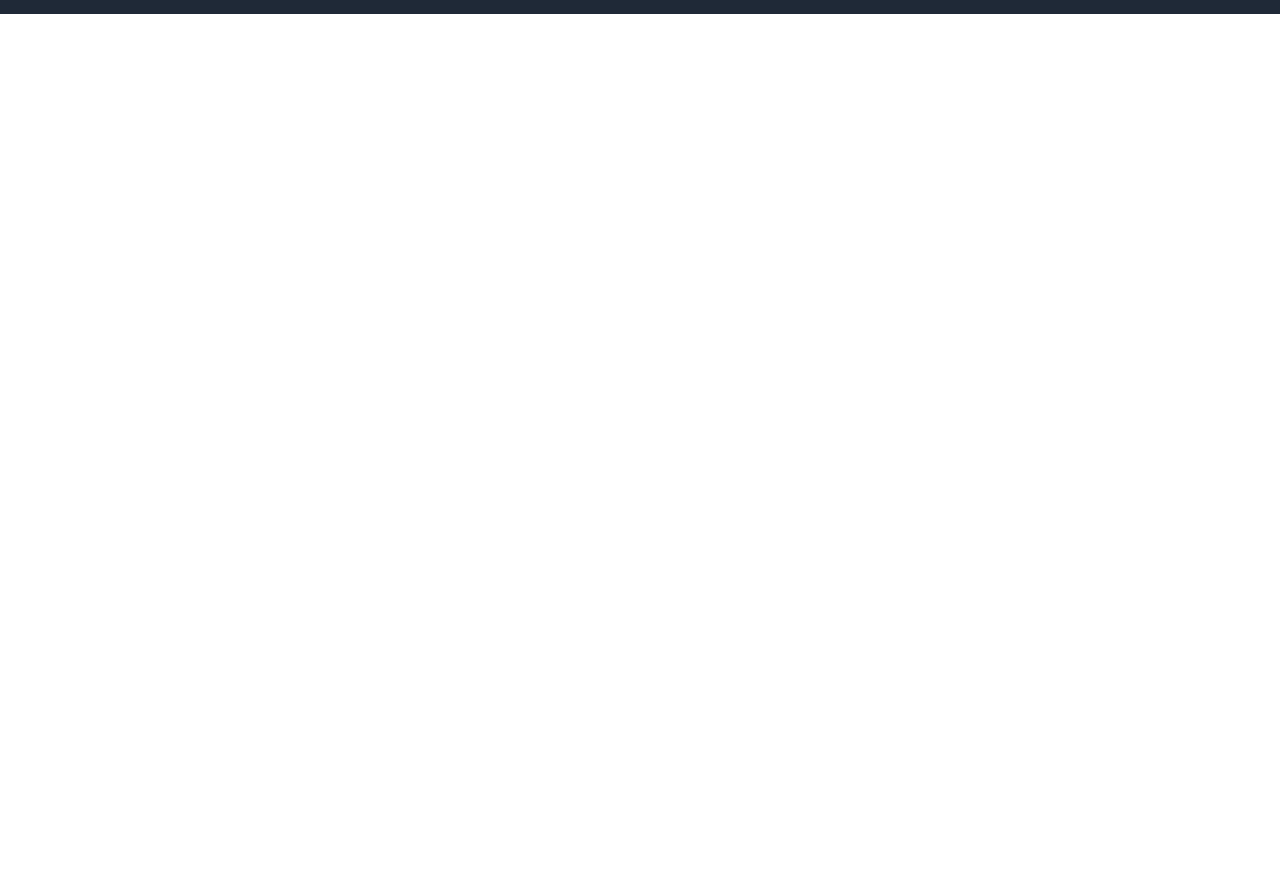
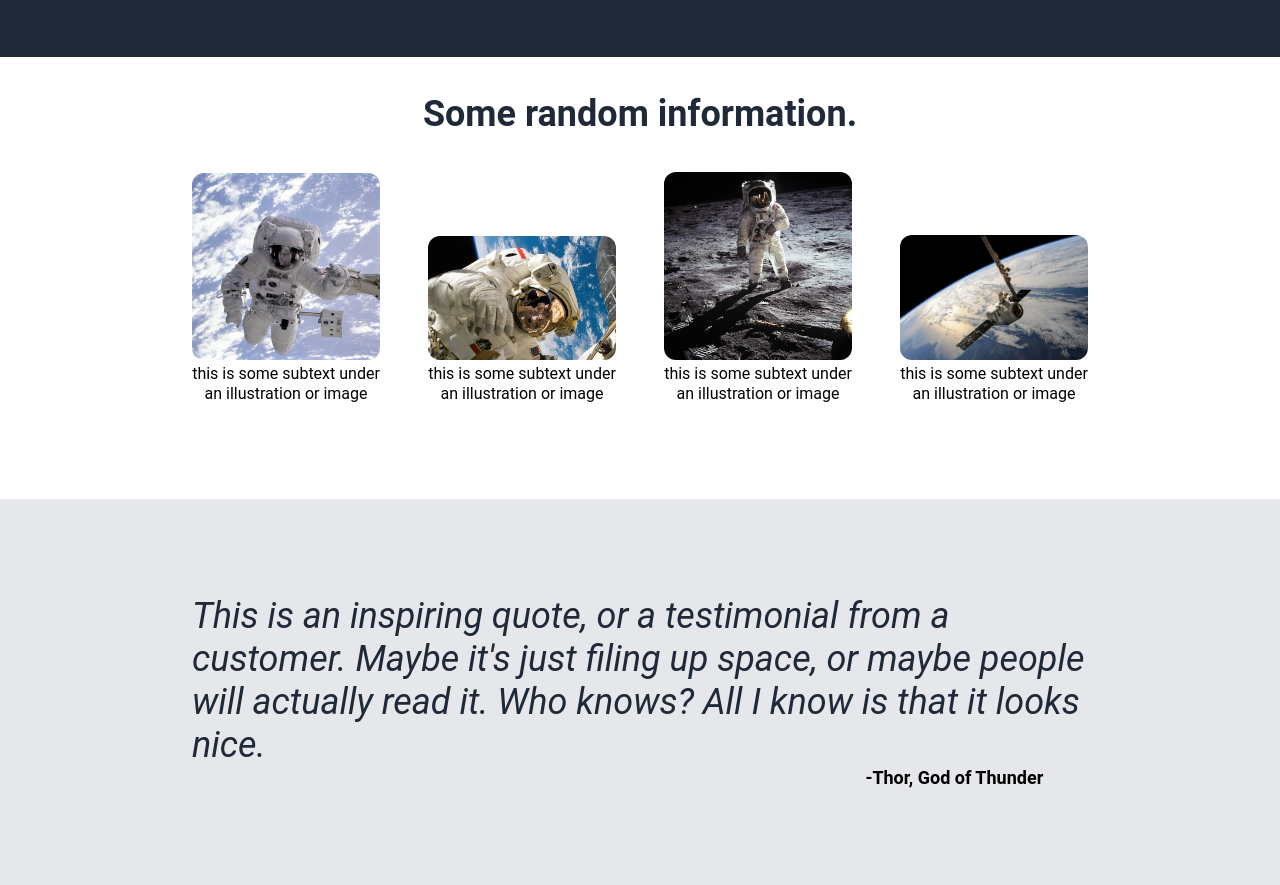
Before and after one commit to Mlajko/odin-landing-page, a plain HTML site: page index.html in a window 1280 px wide. Shown: the part 440-1325 px from the top of the page. Before the commit the page ends 800 px from the top, so only its background shows below. Drawn offline with Linux system fonts and the light colour scheme.

Commit message:
Add section one (boxes/images), section two (quote)

```diff
--- a/index.html
+++ b/index.html
@@ -37,5 +37,46 @@
         <button class="signup">Sign up</button>
       </div>
     </div>
+
+    <section class="section-one">
+      <div class="title">Some random information.</div>
+      <div class="container-boxes">
+        <div class="box">
+          <img src="./images/pexels-pixabay-2152.jpg" alt="" />
+          <div class="text">
+            this is some subtext under an illustration or image
+          </div>
+        </div>
+        <div class="box">
+          <img src="./images/pexels-pixabay-2156.jpg" alt="" />
+          <div class="text">
+            this is some subtext under an illustration or image
+          </div>
+        </div>
+        <div class="box">
+          <img src="./images/pexels-pixabay-41162.jpg" alt="" />
+          <div class="text">
+            this is some subtext under an illustration or image
+          </div>
+        </div>
+        <div class="box">
+          <img src="./images/pexels-spacex-586056.jpg" alt="" />
+          <div class="text">
+            this is some subtext under an illustration or image
+          </div>
+        </div>
+      </div>
+    </section>
+
+    <div class="section-two">
+      <div class="container-quote">
+        <div class="quote-text">
+          This is an inspiring quote, or a testimonial from a customer. Maybe it's just filing up space, or maybe people will actually read it. Who knows? All I know is that it looks nice.
+        </div>
+        <div class="author">
+          -Thor, God of Thunder
+        </div>
+      </div>
+    </div>
   </body>
 </html>
--- a/style.css
+++ b/style.css
@@ -13,7 +13,7 @@ body {
 
 .container,
 .media {
-    padding: 12px 15%;
+    padding: 12px 10%;
     display: flex;
     align-items: center;
     justify-content: space-between;
@@ -52,19 +52,22 @@ a:hover {
 .media {
     background-color: #1f2937;
     gap: 4em;
-    padding: 60px 15%;
+    padding: 60px 10%;
 }
 
 .media {
     flex-direction: row-reverse;
+    flex-wrap: wrap;
 }
 
 img {
     max-width: 100%;
+    min-width: 180px;
 }
 
 .image {
     flex: 1;
+    max-width: 700px;
 }
 
 .content {
@@ -98,3 +101,63 @@ button:hover {
     background-color: #3882f6;
     border: 1px dotted rgb(209, 206, 201);
 }
+
+/* section 1 */
+
+.section-one {
+    text-align: center;
+    padding: 0 15%;
+}
+
+.title {
+    margin: 1em 0;
+    font-size: 36px;
+    font-weight: bolder;
+    color: #1f2937;
+    text-align: center;
+}
+
+.container-boxes {
+    display: flex;
+    gap: 3em;
+    justify-content: center;
+    align-items: flex-end;
+    flex-wrap: wrap;
+    margin-bottom: 6em;
+}
+
+.box {
+    flex: 1;
+    /* min-width: 50px; */
+    max-width: 300px;
+}
+
+.box img {
+  border-radius: 12px;
+}
+
+/* section 2 (quote)*/
+
+.quote-text {
+    font-size: 36px;
+    font-style: italic;
+    color: #1f2937;
+}
+
+.section-two {
+    background-color: #e5e7eb;
+    padding: 6em 15%;
+}
+
+.container-quote {
+    display: flex;
+    flex-direction: column;
+    align-items: center;
+}
+
+.author {
+    align-self: flex-end;
+    margin-right: 5%;
+    font-weight: bold;
+    font-size: 18px;
+}
```
Also changed, not shown: images/pexels-pixabay-2152.jpg (added), images/pexels-pixabay-2156.jpg (added), images/pexels-pixabay-41162.jpg (added), images/pexels-spacex-586056.jpg (added).
